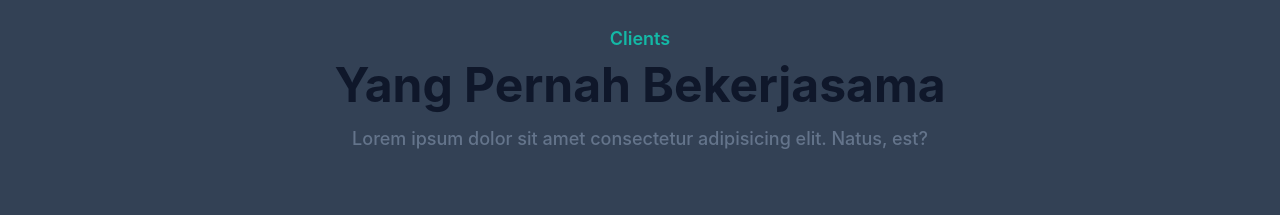
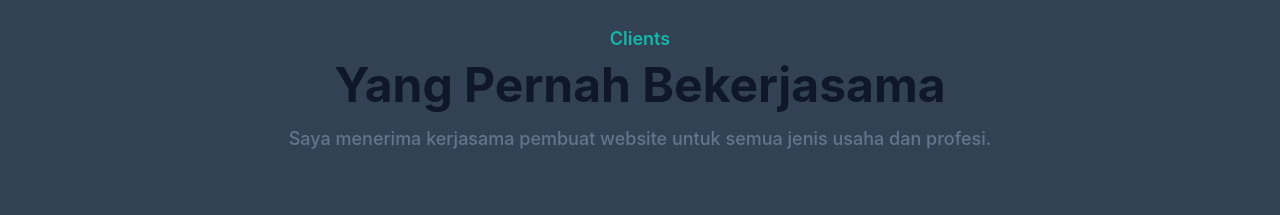
Before and after one commit to azamilink/azamilink.github.io, a website: page index.html in a window 1280 px wide. Shown: the part 2660-2875 px from the top of the page. Drawn offline with Linux system fonts and the light colour scheme.

Commit message:
update website portfolio

```diff
--- a/index.html
+++ b/index.html
@@ -187,7 +187,7 @@
                     <div class="mx-auto mb-16 text-center">
                         <h4 class="mb-2 font-semibold text-lg text-primary">Clients</h4>
                         <h2 class="mb-4 font-bold text-3xl text-dark md:text-4xl lg:text-5xl">Yang Pernah Bekerjasama</h2>
-                        <p class="font-medium text-md text-secondary md:text-lg">Lorem ipsum dolor sit amet consectetur adipisicing elit. Natus, est?</p>
+                        <p class="font-medium text-md text-secondary md:text-lg">Saya menerima kerjasama pembuat website untuk semua jenis usaha dan profesi.</p>
                     </div>
                 </div>
                 <div class="px-4 w-full">
```
Also changed, not shown: dist/output.css, 1 other file.
